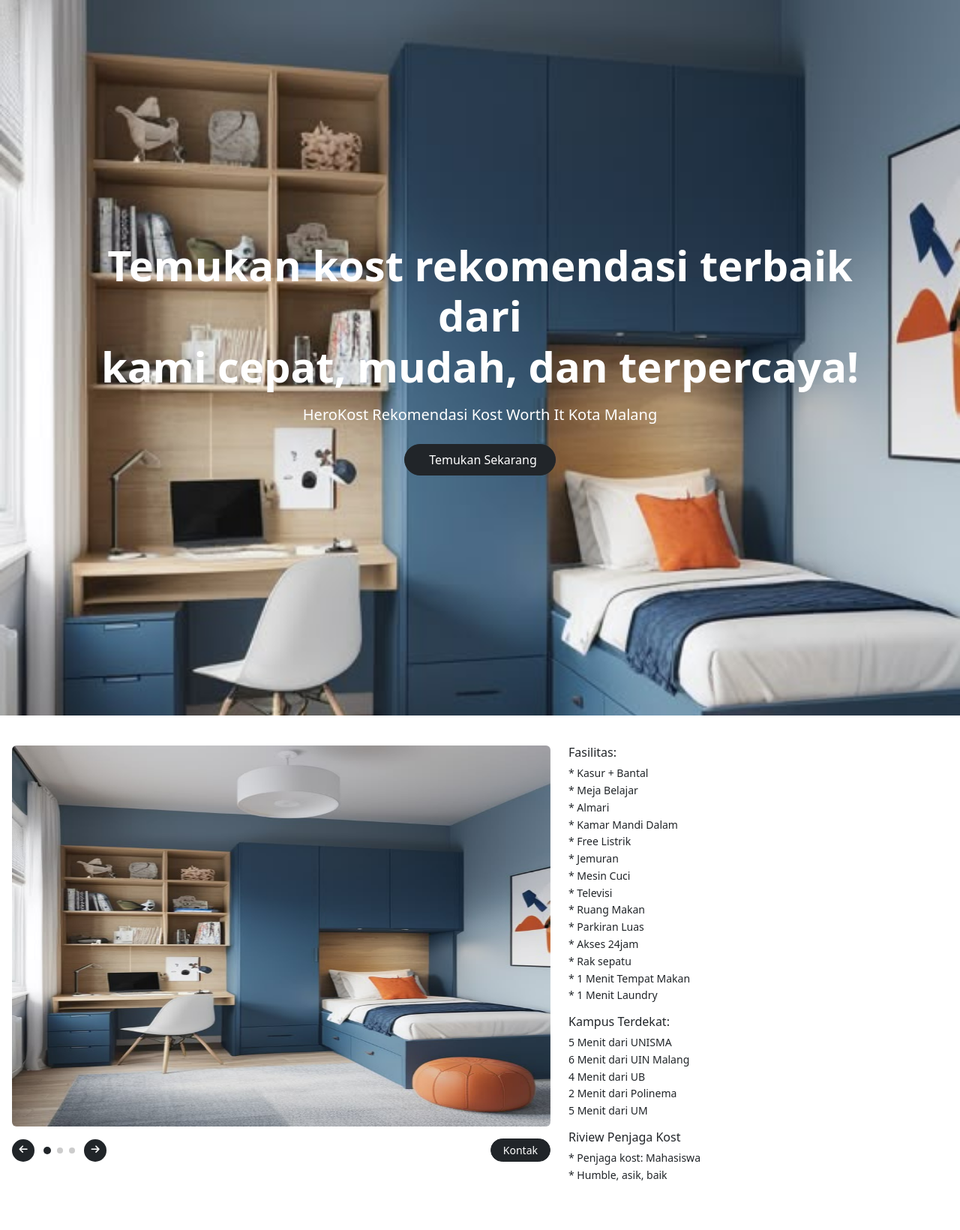
After one commit to SufardiMadoa/HeroKost, a CodeIgniter 4 app: the page made by app/Views/pages/user/detailKost.php in a window 1280 px wide. The commit adds this page. Shown: the whole page at 75% size. Run offline with PHP 8.4 and a stand-in for CodeIgniter, Linux system fonts and the light colour scheme; the template is opened without the code that fills it, so the values that code supplies are empty; some libraries are stand-ins or nearby versions.

Commit message:
feat: add-rekomendasi-and-detail

```diff
--- a/app/Config/Routes.php
+++ b/app/Config/Routes.php
@@ -6,6 +6,8 @@ use CodeIgniter\Router\RouteCollection;
 
 // Route untuk Home
 $routes->get('/', 'Home::index');
+$routes->get('/rekomendasi', 'Home::recomendation');
+$routes->get('/detailKost', 'Home::detailKost');
 
 // Route untuk Login
 $routes->get('/login', 'AuthController::login');
--- /dev/null
+++ b/app/Views/pages/user/detailKost.php
@@ -0,0 +1,223 @@
+
+<!-- CSSnya -->
+    <!-- Font Awesome -->
+<style>
+   .info-card {
+    background-color: #ffffff; /* Warna background card */
+    border-radius: 1rem; /* Membuat sudut card lebih tumpul */
+    /* overflow: hidden; Memastikan konten tidak keluar dari border radius */
+/* Optional: border tipis */
+}
+
+
+.custom-carousel-controls {
+    /* Tidak perlu styling khusus di container ini jika hanya pakai flex */
+}
+
+.control-btn {
+    background-color: #212529; /* Warna hitam seperti di gambar */
+    color: white;
+    border: none;
+    border-radius: 50%; /* Membuat tombol bulat */
+    width: 30px; /* Ukuran tombol */
+    height: 30px; /* Ukuran tombol */
+    display: flex;
+    align-items: center;
+    justify-content: center;
+    font-size: 0.8rem; /* Ukuran ikon */
+    transition: background-color 0.2s ease;
+}
+
+.control-btn:hover {
+    background-color: #495057; /* Warna hover */
+}
+
+/* Styling untuk indikator kustom */
+.custom-indicators button {
+    background-color: #cccccc; /* Warna indikator non-aktif */
+    border: none;
+    border-radius: 50%;
+    width: 8px; /* Ukuran indikator */
+    height: 8px;
+    margin: 0 4px; /* Jarak antar indikator */
+    padding: 0;
+    transition: background-color 0.2s ease;
+}
+
+.custom-indicators button.active {
+    background-color: #212529; /* Warna indikator aktif (hitam) */
+    width: 10px; /* Sedikit lebih besar saat aktif */
+    height: 10px;
+}
+
+/* Mengatur jarak antar list item */
+.list-unstyled li {
+    margin-bottom: 0.2rem; /* Sedikit jarak antar item fasilitas/kampus */
+    line-height: 1.4;
+}
+
+/* Styling opsional untuk font */
+body {
+    font-family: sans-serif; /* Ganti dengan font yang lebih mirip jika perlu */
+}
+
+h6 {
+    font-weight: bold;
+    margin-bottom: 0.5rem;
+}
+.carousel-item img{
+    width:1048px;
+    height:508px;
+}
+
+/* Menjaga layout di layar kecil */
+@media (max-width: 991.98px) {
+    .info-card .row > div {
+        /* Reset flex properties if needed or adjust alignment */
+    }
+     .mt-auto.text-end {
+        text-align: start !important; /* Tombol kontak rata kiri di mobile */
+        margin-top: 1rem !important; /* Beri jarak atas */
+    }
+}
+  </style>
+
+<link href="https://cdn.jsdelivr.net/npm/bootstrap@5.3.3/dist/css/bootstrap.min.css" rel="stylesheet" integrity="sha384-QWTKZyjpPEjISv5WaRU9OFeRpok6YctnYmDr5pNlyT2bRjXh0JMhjY6hW+ALEwIH" crossorigin="anonymous">
+    <link rel="stylesheet" href="https://cdnjs.cloudflare.com/ajax/libs/font-awesome/6.5.2/css/all.min.css" integrity="sha512-SnH5WK+bZxgPHs44uWIX+LLJAJ9/2PkPKZ5QiAj6Ta86w+fsb2TkcmfRyVX3pBnMFcV7oQPJkl9QevSCWr3W6A==" crossorigin="anonymous" referrerpolicy="no-referrer" />
+
+<section class="hero-section d-flex align-items-center justify-content-center text-center" style="height: 954px; background-image: url('<?= base_url('image/beranda.jpg') ?>'); background-size: cover; background-position: center;">
+  <div class="container text-white">
+    <h1 class="display-4 fw-bold mb-3">
+      Temukan kost rekomendasi terbaik dari<br>kami cepat, mudah, dan terpercaya!
+    </h1>
+    <p class="lead mb-4">
+      HeroKost Rekomendasi Kost Worth It Kota Malang
+    </p>
+    <a href="#" class="btn btn-dark rounded-pill px-4 py-2">
+      <i class="bi bi-search me-2"></i> Temukan Sekarang
+    </a>
+  </div>
+</section>
+<div class="containe my-4">
+        <div class="info-card p-3">
+            <div class="row g-4"> <div class="col-lg-7">
+                    <div id="imageSlider" class="carousel slide" data-bs-ride="carousel">
+                        <div class="carousel-inner rounded">
+                            <div class="carousel-item active">
+                                <img src="<?= base_url('image/beranda.jpg') ?>" class="d-block img-fluid" alt="Gambar Kamar 1">
+                            </div>
+                            <div class="carousel-item">
+                                <img src="<?= base_url('image/beranda.jpg') ?>" class="d-block img-fluid" alt="Gambar Kamar 2">
+                            </div>
+                            <div class="carousel-item">
+                                <img src="<?= base_url('image/beranda.jpg') ?>" class="d-block img-fluid" alt="Gambar Kamar 3">
+                            </div>
+                        </div>
+
+                    </div>
+                    <div class="">
+
+                        <div class="custom-carousel-controls mt-3 d-flex align-items-center justify-content-between">
+
+                        <div class="d-flex align-items-center">
+                            <button class="control-btn prev-btn" type="button" data-bs-target="#imageSlider" data-bs-slide="prev">
+                                <i class="fas fa-arrow-left"></i>
+                            </button>
+                            <div class="custom-indicators mx-2 d-flex align-items-center">
+                                <button type="button" data-bs-target="#imageSlider" data-bs-slide-to="0" class="active" aria-current="true"></button>
+                                <button type="button" data-bs-target="#imageSlider" data-bs-slide-to="1"></button>
+                                <button type="button" data-bs-target="#imageSlider" data-bs-slide-to="2"></button>
+                            </div>
+                            <button class="control-btn next-btn" type="button" data-bs-target="#imageSlider" data-bs-slide="next">
+                                <i class="fas fa-arrow-right"></i>
+                            </button>
+                        </div>
+                                <button class="btn btn-dark btn-sm rounded-pill px-3">Kontak</button>
+                        </div>
+                    </div>
+                </div>
+                <div class="col-lg-3 d-flex flex-column">
+                    <div>
+                        <h6>Fasilitas:</h6>
+                        <ul class="list-unstyled small mb-3">
+                            <li>* Kasur + Bantal</li>
+                            <li>* Meja Belajar</li>
+                            <li>* Almari</li>
+                            <li>* Kamar Mandi Dalam</li>
+                            <li>* Free Listrik</li>
+                            <li>* Jemuran</li>
+                            <li>* Mesin Cuci</li>
+                            <li>* Televisi</li>
+                            <li>* Ruang Makan</li>
+                            <li>* Parkiran Luas</li>
+                            <li>* Akses 24jam</li>
+                            <li>* Rak sepatu</li>
+                            <li>* 1 Menit Tempat Makan</li>
+                            <li>* 1 Menit Laundry</li>
+                        </ul>
+
+                        <h6>Kampus Terdekat:</h6>
+                        <ul class="list-unstyled small mb-3">
+                            <li>5 Menit dari UNISMA</li>
+                            <li>6 Menit dari UIN Malang</li>
+                            <li>4 Menit dari UB</li>
+                            <li>2 Menit dari Polinema</li>
+                            <li>5 Menit dari UM</li>
+                        </ul>
+
+                        <h6>Riview Penjaga Kost</h6>
+                        <ul class="list-unstyled small mb-4">
+                             <li>* Penjaga kost: Mahasiswa</li>
+                             <li>* Humble, asik, baik</li>
+                        </ul>
+                    </div>
+
+                </div>
+            </div>
+        </div>
+    </div>
+    <script>
+document.addEventListener('DOMContentLoaded', function () {
+    const imageSliderElement = document.getElementById('imageSlider');
+    const customIndicatorsContainer = document.querySelector('.custom-indicators');
+
+    if (imageSliderElement && customIndicatorsContainer) {
+        const customIndicators = customIndicatorsContainer.querySelectorAll('button');
+
+        // Fungsi untuk update indikator aktif
+        const updateCustomIndicators = (activeIndex) => {
+            customIndicators.forEach((indicator, index) => {
+                if (index === activeIndex) {
+                    indicator.classList.add('active');
+                    indicator.setAttribute('aria-current', 'true');
+                } else {
+                    indicator.classList.remove('active');
+                    indicator.removeAttribute('aria-current');
+                }
+            });
+        };
+
+        // Event listener saat slide berubah
+        imageSliderElement.addEventListener('slid.bs.carousel', function (event) {
+            // event.to adalah index dari slide yang aktif (setelah transisi selesai)
+            updateCustomIndicators(event.to);
+        });
+
+        // Inisialisasi indikator saat halaman dimuat
+        const carouselInstance = bootstrap.Carousel.getInstance(imageSliderElement);
+        if (carouselInstance) {
+           // Cari index item yg aktif saat ini
+           const activeItem = imageSliderElement.querySelector('.carousel-item.active');
+           const items = Array.from(imageSliderElement.querySelectorAll('.carousel-item'));
+           const initialActiveIndex = items.indexOf(activeItem);
+           if(initialActiveIndex !== -1) {
+               updateCustomIndicators(initialActiveIndex);
+           } else {
+               updateCustomIndicators(0); // Default ke index 0 jika tidak ketemu
+           }
+        } else {
+             updateCustomIndicators(0); // Default ke index 0 jika instance belum siap
+        }
+    }
+});
+    </script>
--- a/app/Views/partials/navbar.php
+++ b/app/Views/partials/navbar.php
@@ -22,10 +22,10 @@
           <a class="nav-link" href="#">Beranda</a>
         </li>
         <li class="nav-item">
-          <a class="nav-link" href="#">Tentang</a>
+          <a class="nav-link" href="tentang">Tentang</a>
         </li>
         <li class="nav-item">
-          <a class="nav-link" href="#">Rekomendasi</a>
+          <a class="nav-link" href="rekomendasi">Rekomendasi</a>
         </li>
         <li class="nav-item">
           <a class="nav-link" href="#">Testimoni</a>
```
Also changed, not shown: app/Controllers/Home.php (+10 -3 lines), app/Views/pages/user/beranda.php (+239 -0 lines), app/Views/pages/user/rekomendasi.php (added, +199 -0 lines).
